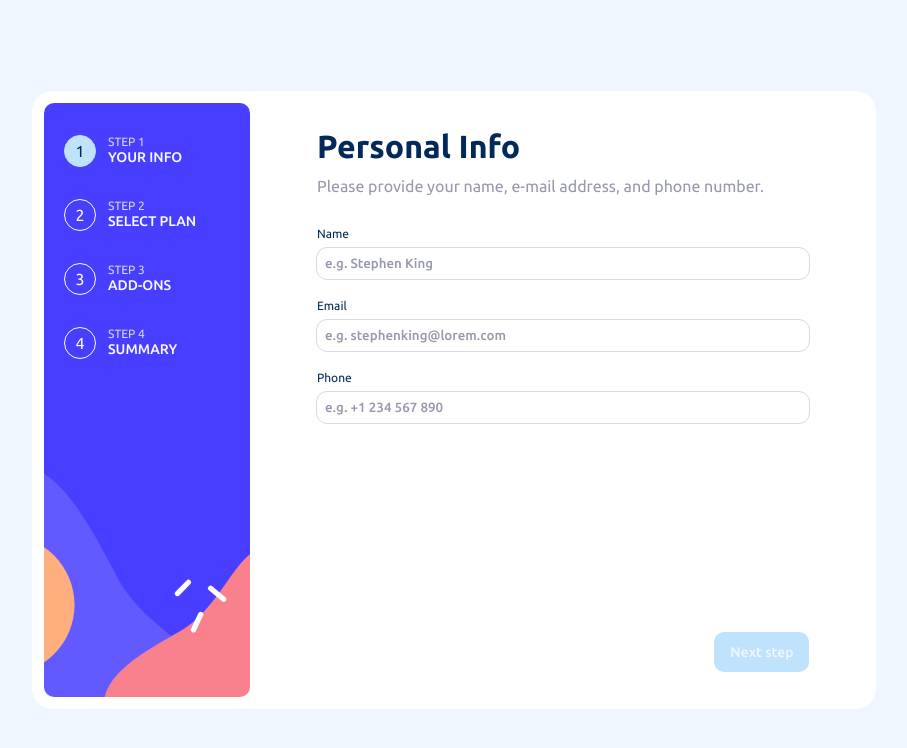
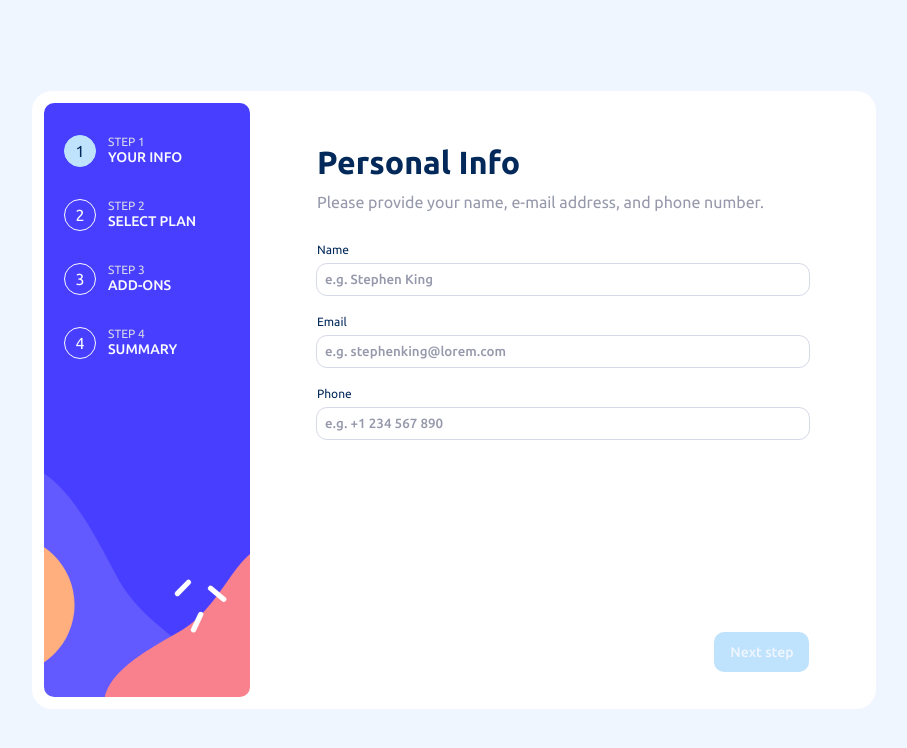
Before and after one commit to noi5enu1sanc3/multi-step-form-react, a React (Vite) app: page / in a window 1280 px wide. Shown: the top 748 px of the page, without its empty margins (186-1093 px from the left). Built offline with nearby package versions, Linux system fonts and the light colour scheme.

Commit message:
fix: center result container position on tablet & mobile

```diff
--- a/src/components/FormContainer/FormContainer.jsx
+++ b/src/components/FormContainer/FormContainer.jsx
@@ -54,8 +54,10 @@ function FormContainer() {
     }
   };
 
+  const isContentCentered = currentStep === RESULT_SECTION_STEP_NUMBER ? 'form-container_centered-content' : '';
+
   return (
-    <div className="form-container">
+    <div className={`form-container ${isContentCentered}`}>
       {renderCurrentComponent(currentStep)}
     </div>
   );
--- a/src/components/FormContainer/FormContainer.scss
+++ b/src/components/FormContainer/FormContainer.scss
@@ -9,17 +9,17 @@
     padding: 5% 8% 3%;
   }
 
-  @include for-size(desktop-smaller) {
+  @include for-size(desktop-small) {
     padding: 3% 8% 3%;
-  }
-
-  @include for-size(tablet) {
-    padding: $space-lg $space-xl $space-md;
   }
 
   @include for-size(tablet) {
     padding: 0;
     margin-top: calc($space-xl * -1);
     width: 100%;
+
+    &_centered-content {
+      justify-content: center;
+    }
   }
 }
```
